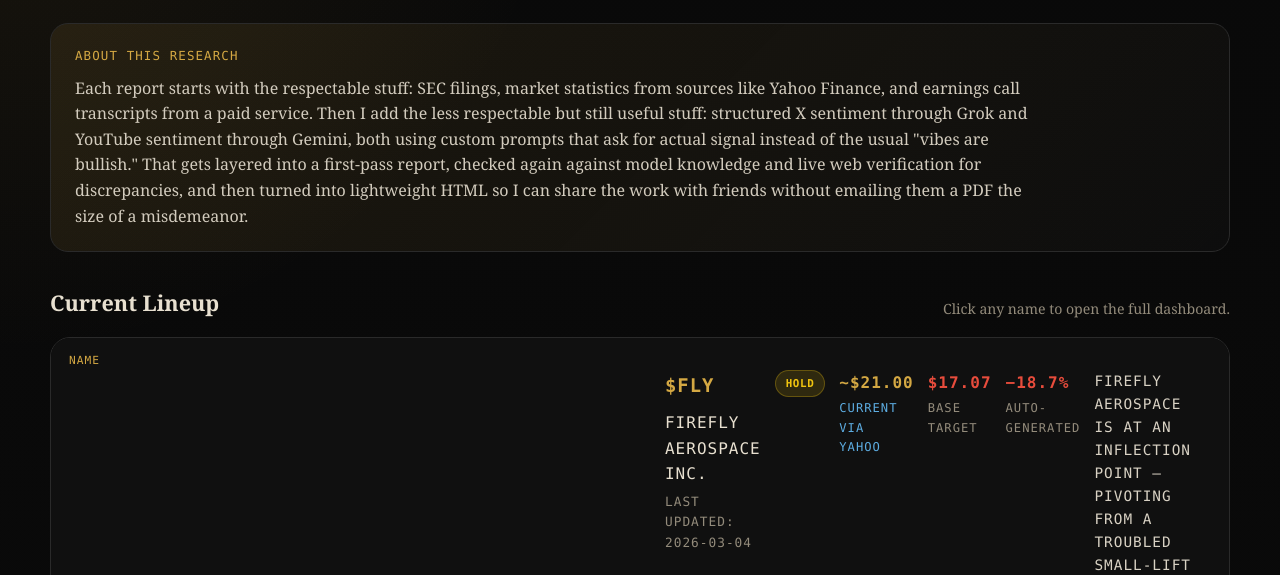
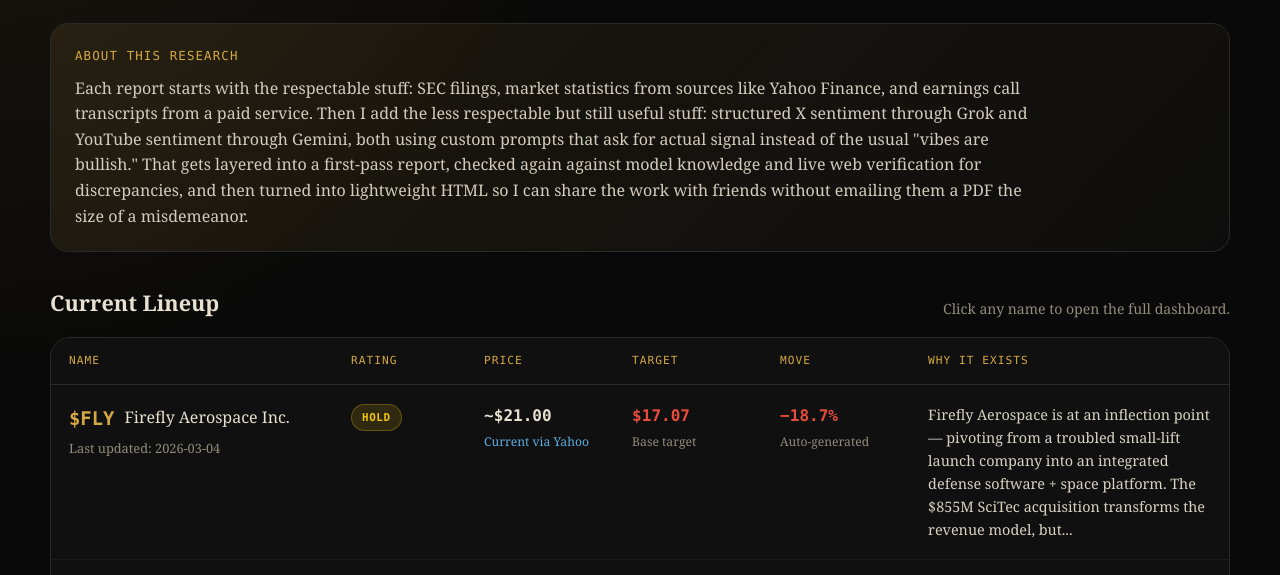
Before and after one commit to codeisawesome/equity-research, a plain HTML site: page index.html in a window 1280 px wide. Shown: the part 219-794 px from the top of the page. Drawn offline with Linux system fonts and the light colour scheme; no server answers.

Commit message:
Update dashboards

```diff
--- a/index.html
+++ b/index.html
@@ -239,6 +239,12 @@ body {
     <div class="list">
       <div class="list-head">
         <div>Name</div>
+        <div>Rating</div>
+        <div>Price</div>
+        <div>Target</div>
+        <div>Move</div>
+        <div>Why It Exists</div>
+      </div>
       <a class="row" href="fly.html" data-symbol="FLY">
         <div class="ticker-block">
           <div class="ticker-line">
```
Also changed, not shown: 1 other file.
